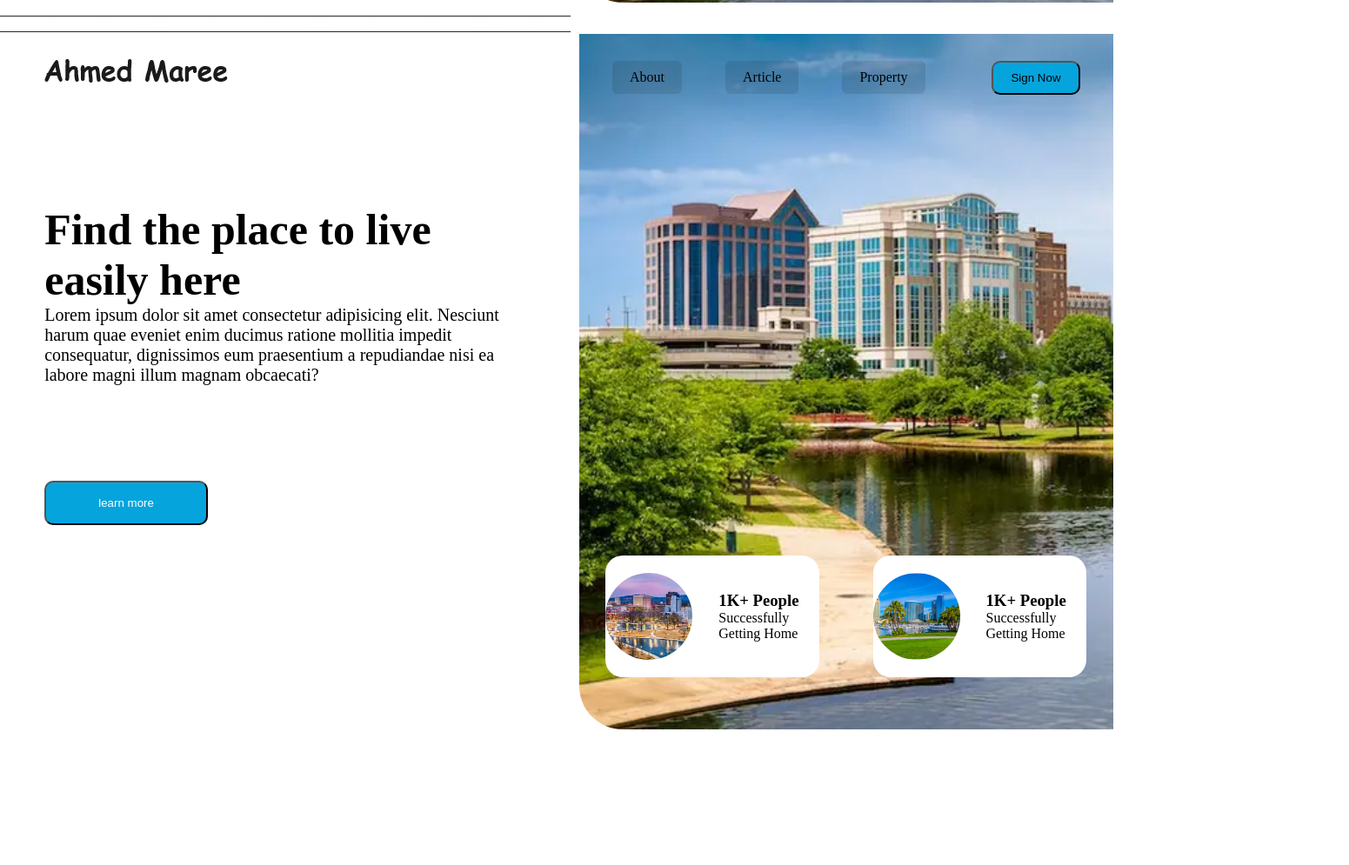
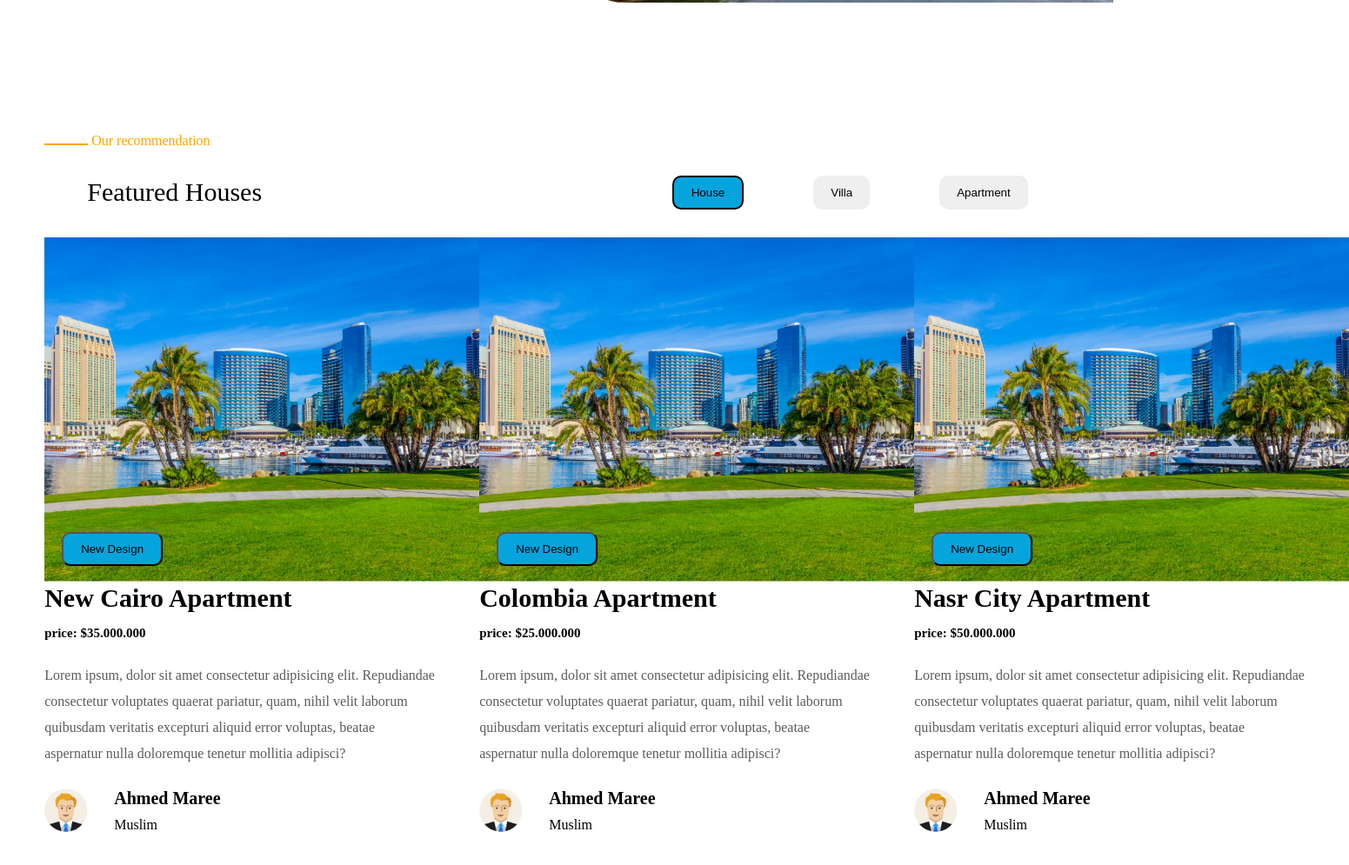
Before and after one commit to AhmedMohamed50/project-web-1, a plain HTML site: page index.html in a window 1280 px wide. Shown: the part 797-1792 px from the top of the page at 87% size, 1551 px wide, since content can reach past the window. Before the commit the page ends 1636 px from the top, so only its background shows below. Drawn offline with Linux system fonts and the light colour scheme.

Commit message:
Update Section2

```diff
--- a/css/style.css
+++ b/css/style.css
@@ -1,6 +1,8 @@
 
 :root {
     --margin-left: 4%;
+    --margin-right: 8%;
+    --padding-left: 4%;
     --padding: 2%;
     --padding-btns: 10px 20px;
     --btn-background: rgb(5, 164, 221);
@@ -9,6 +11,10 @@
 * {
     margin: 0;
     padding: 0;
+}
+
+body {
+    height: 5000px;
 }
 
 section.main {
@@ -38,7 +44,6 @@ section.main div.left div.logo-container {
 
 section.main div.left div.main-content {
     flex: 1.5;
-    width: 90%;
     display: flex;
     flex-direction: column;
     justify-content: center;
@@ -53,6 +58,7 @@ section.main div.left div.main-content h1 {
 section.main div.left div.main-content p {
     font-size: 20px;
     flex: .2;
+    width: 70%;
 }
 
 section.main div.left div.button {
@@ -135,3 +141,123 @@ section.main div.right div.bottom div.right-info img.avatar {
     object-fit: cover;
 }
 /* end right main section */
+
+/* i can use this method to make a distance between pages or by using margin */
+div.distance {
+    height: 150px;
+}
+
+/* start left featured house section */
+
+section.featured-houses {
+    margin-left: var(--margin-left);
+}
+
+section.featured-houses div.our-recommendation {
+    color: orange;
+}
+
+section.featured-houses div.our-recommendation::before {
+    content: "";
+    width: 50px;
+    height: 2px;
+    background-color: orange;
+    display: inline-block;
+}
+
+section.featured-houses div.featured-list-title {
+    height: 100px;
+    display: flex;
+    justify-content:space-between;
+    align-items: center;
+}
+
+section.featured-houses div.featured-list-title div.title {
+    font-size: 30px;
+    padding-left: var(--padding-left);
+}
+
+section.featured-houses div.featured-list-title div.list-features {
+    display: flex;
+    gap: 80px;
+    margin-right: var(--margin-right);
+}
+
+section.featured-houses div.featured-list-title div.list-features > button {
+    border: 2px;
+    padding: var(--padding-btns);
+    border-radius: 10px;
+}
+
+section.featured-houses div.featured-list-title div.list-features button.house-btn {
+    background-color: var(--btn-background);
+    border: 2px solid black;
+}
+
+section.featured-houses div.cart-container-list {
+    display: flex;
+    justify-content: space-between;
+
+}
+
+section.featured-houses div.cart-container-list div.cart-container {
+    width: 500px;
+    height: 700px;
+    /* background-color: blue; */
+}
+
+section.featured-houses div.cart-container-list div.cart-container div.cart-image {
+    width: 500px;
+    height: 400px;
+    /* background-color: black; */
+    background: url(../assests/images/img3.jpg) center;
+    background-size: cover;
+    position: relative;
+}
+
+section.featured-houses div.cart-container-list div.cart-container div.cart-image button.btn {
+    position: absolute;
+    bottom: 20px;
+    left: 20px;
+    padding: var(--padding-btns);
+    background-color: var(--btn-background);
+    border-radius: 10px;
+}
+
+section.featured-houses div.cart-container-list div.cart-container h2 {
+    font-size: 30px;
+    font-weight: bold;
+}
+
+section.featured-houses div.cart-container-list div.cart-container p.price {
+    font-size: 15px;
+    margin: 15px 0px;
+    font-weight: bold;
+}
+
+section.featured-houses div.cart-container-list div.cart-container p.des {
+    color: rgb(91, 91, 91);
+    width: 90%;
+    margin: 25px 0px;
+    line-height: 30px;
+}
+
+section.featured-houses div.cart-container-list div.cart-container div.author {
+    display: flex;
+    gap: 30px;
+    /* background-color: black; */
+}
+
+section.featured-houses div.cart-container-list div.cart-container div.author div.avatar{
+    background: url(../assests/images/avatar.webp) center;
+    background-size: cover;
+    width: 50px;
+    height: 50px;
+    border-radius: 50%;
+}
+
+section.featured-houses div.cart-container-list div.cart-container div.author div.name p.title {
+    font-size: 20px;
+    margin-bottom: 10px;
+    font-weight: bold;
+}
--- a/index.html
+++ b/index.html
@@ -60,63 +60,86 @@
             </div>
         </div>
     </section>
-    <div>__________________________________________________________________________________
-        __________________________________________________________________________________
-    </div>
-    <section class="main">
-        <!-- left main section -->
-        <div class="left">
-            <div class="logo-container">
-                <img src="./assests/images/logo.png" alt="this is the logo">
-            </div>
 
-            <div class="main-content">
-                <h1>Find the place to live easily here</h1>
-                <p>Lorem ipsum dolor sit amet consectetur adipisicing elit. Nesciunt harum quae eveniet enim ducimus ratione mollitia impedit consequatur, dignissimos eum praesentium a repudiandae nisi ea labore magni illum magnam obcaecati?</p>
-            </div>
+    <div class="distance"></div>
 
-            <div class="button">
-                <button class="btn">learn more</button>
+    <section class="featured-houses">
+
+        <div class="our-recommendation">
+            Our recommendation
+        </div>
+
+        <div class="featured-list-title">
+            <div class="title">Featured Houses</div>
+
+            <div class="list-features">
+                <button class="house-btn">House</button>
+                <button class="villa-btn">Villa</button>
+                <button class="apartment-btn">Apartment</button>
             </div>
         </div>
 
-        <!-- end left main section -->
+        <!-- NavBar -->
+        <div class="cart-container-list">
+            <!-- Cart Items -->
+            <div class="cart-container">
+                <div class="cart-image">
+                    <button class="btn">New Design</button>
+                </div>
 
+                <h2>New Cairo Apartment</h2>
+                <p class="price">price: $35.000.000</p>
+                <p class="des">Lorem ipsum, dolor sit amet consectetur adipisicing elit. Repudiandae consectetur voluptates quaerat pariatur, quam, nihil velit laborum quibusdam veritatis excepturi aliquid error voluptas, beatae aspernatur nulla doloremque tenetur mollitia adipisci?</p>
 
+                <div class="author">
+                    <div class="avatar"></div>
+                    <div class="name">
+                        <p class="title">Ahmed Maree</p>
+                        <p>Muslim</p>
+                    </div>
 
-        <div class="right">
-            <div class="top">
-                <nav>
-                    <ul>
-                        <li>About</li>
-                        <li>Article</li>
-                        <li>Property</li>
-                    </ul>
-                </nav>
-                <button class="sign">
-                    Sign Now
-                </button>
+                </div>
             </div>
 
-
-            <div class="bottom">
-                <div class="right-info">
-                    <img class="avatar" src="./assests/images/img4.jpg" alt="">
-                    <div class="right-content">
-                        <h3>1K+ People</h3>
-                        <p>Successfully Getting Home</p>
-                    </div>
+            <div class="cart-container">
+                <div class="cart-image">
+                    <button class="btn">New Design</button>
                 </div>
 
-                <div class="right-info">
-                    <img class="avatar" src="./assests/images/img3.jpg" alt="">
-                    <div class="right-content">
-                        <h3>1K+ People</h3>
-                        <p>Successfully Getting Home</p>
+                <h2>Colombia Apartment</h2>
+                <p class="price">price: $25.000.000</p>
+                <p class="des">Lorem ipsum, dolor sit amet consectetur adipisicing elit. Repudiandae consectetur voluptates quaerat pariatur, quam, nihil velit laborum quibusdam veritatis excepturi aliquid error voluptas, beatae aspernatur nulla doloremque tenetur mollitia adipisci?</p>
+
+                <div class="author">
+                    <div class="avatar"></div>
+                    <div class="name">
+                        <p class="title">Ahmed Maree</p>
+                        <p>Muslim</p>
                     </div>
+
+                </div>
+            </div>
+
+            <div class="cart-container">
+                <div class="cart-image">
+                    <button class="btn">New Design</button>
+                </div>
+
+                <h2>Nasr City Apartment</h2>
+                <p class="price">price: $50.000.000</p>
+                <p class="des">Lorem ipsum, dolor sit amet consectetur adipisicing elit. Repudiandae consectetur voluptates quaerat pariatur, quam, nihil velit laborum quibusdam veritatis excepturi aliquid error voluptas, beatae aspernatur nulla doloremque tenetur mollitia adipisci?</p>
+
+                <div class="author">
+                    <div class="avatar"></div>
+                    <div class="name">
+                        <p class="title">Ahmed Maree</p>
+                        <p>Muslim</p>
+                    </div>
+
                 </div>
             </div>
         </div>
-    </section>
+
+        </section>
 </body>
 </html>
```
Also changed, not shown: Second section.png (added), assests/images/avatar.webp (added), assests/images/img7.jpg (added).
